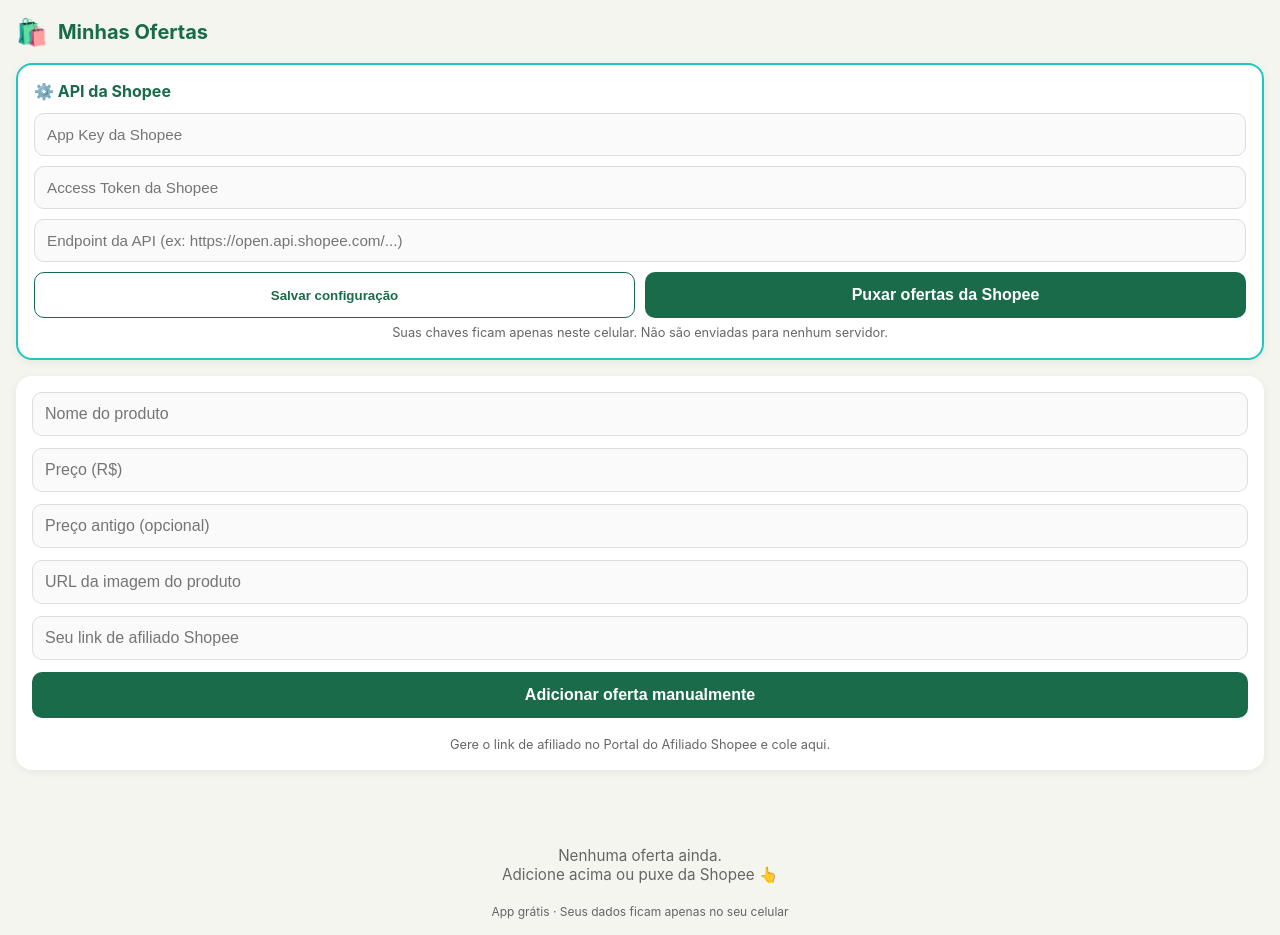
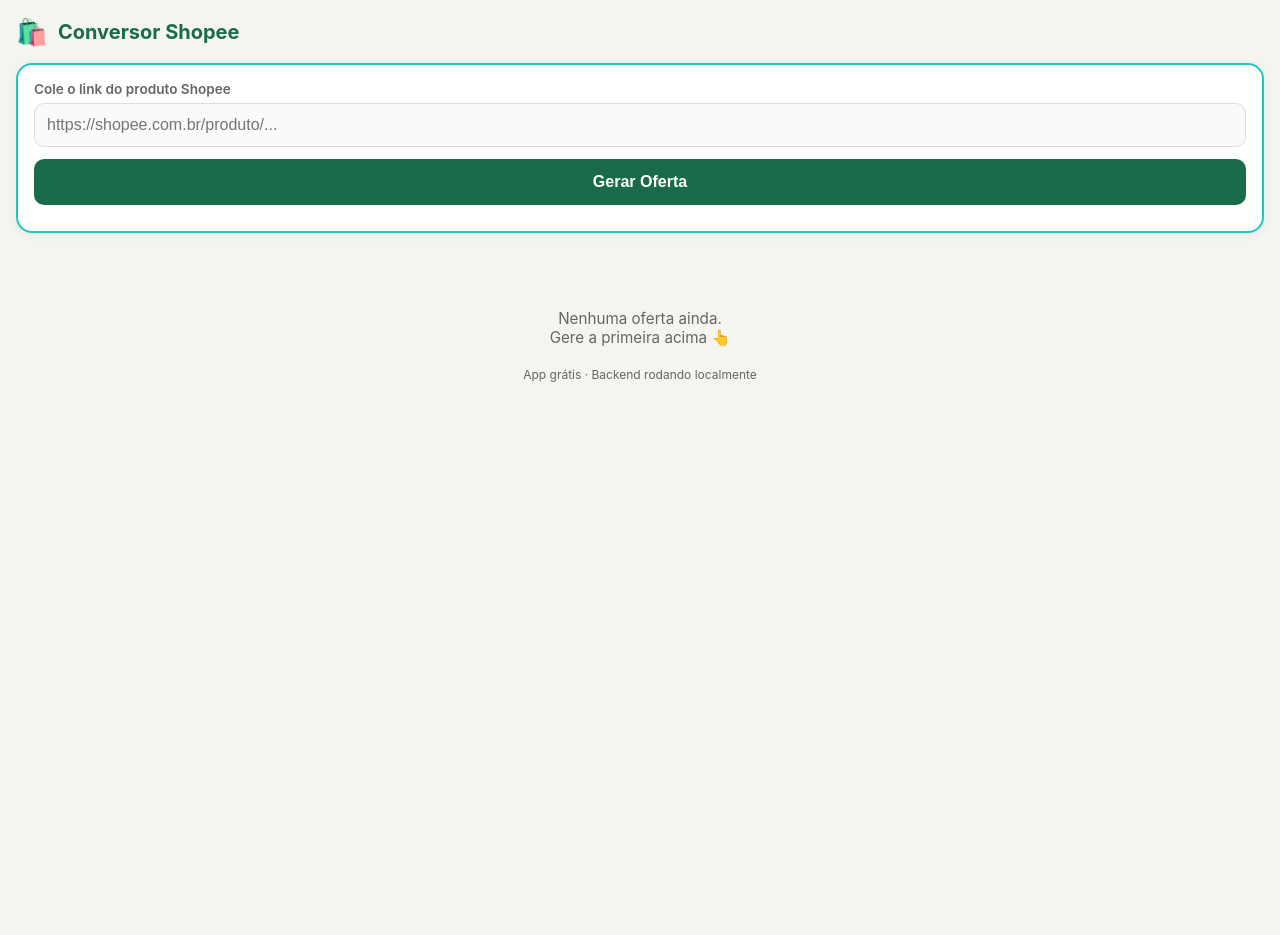
Before and after one commit to lanemendesfranco-debug/minhas-ofertas, a plain HTML site: page index.html in a window 1280 px wide. After the commit the page ends 800 px from the top, so only its background shows below. Drawn offline with Linux system fonts and the light colour scheme.

Commit message:
Add files via upload

```diff
--- a/index.html
+++ b/index.html
@@ -5,7 +5,7 @@
 <meta name="viewport" content="width=device-width, initial-scale=1.0, maximum-scale=1.0, user-scalable=no">
 <meta name="theme-color" content="#1A6B4A">
 <meta name="apple-mobile-web-app-capable" content="yes">
-<title>Minhas Ofertas Shopee</title>
+<title>Conversor Shopee</title>
 <style>
   :root { --verde: #1A6B4A; --turquesa: #1DC8C0; --branco-off: #F3F5EE; --cinza: #666; }
   * { box-sizing: border-box; margin: 0; padding: 0; }
@@ -13,28 +13,32 @@
   header { display: flex; align-items: center; gap: 10px; margin-bottom: 16px; }
   h1 { font-size: 1.25rem; color: var(--verde); font-weight: 700; }
 
-  /* Config API - VISÍVEL no topo */
-  #config { background: #fff; padding: 16px; border-radius: 16px; box-shadow: 0 2px 10px rgba(0,0,0,0.06); margin-bottom: 16px; border: 2px solid var(--turquesa); }
-  .config-header { display: flex; justify-content: space-between; align-items: center; margin-bottom: 12px; }
-  .config-header h2 { font-size: 1rem; color: var(--verde); }
-  .config-grid { display: grid; grid-template-columns: 1fr; gap: 10px; }
-  .config-grid input { width: 100%; padding: 12px; border: 1px solid #ddd; border-radius: 10px; font-size: 0.95rem; background: #fafafa; }
-  .config-grid input:focus { outline: 2px solid var(--turquesa); border-color: var(--turquesa); background: #fff; }
-  .botoes-config { display: grid; grid-template-columns: 1fr 1fr; gap: 10px; margin-top: 10px; }
-  .btn-outline { padding: 12px; border: 1px solid var(--verde); border-radius: 10px; background: transparent; color: var(--verde); font-weight: 700; cursor: pointer; }
-  .btn-outline:active { background: #e8f5ee; }
-  .aviso { font-size: 0.78rem; color: #e57373; margin-top: 8px; display: none; }
-  .aviso.mostrar { display: block; }
+  #conversor { background: #fff; padding: 16px; border-radius: 16px; box-shadow: 0 2px 10px rgba(0,0,0,0.06); margin-bottom: 16px; border: 2px solid var(--turquesa); }
+  .input-group { margin-bottom: 12px; }
+  .input-group label { display: block; font-size: 0.85rem; color: var(--cinza); margin-bottom: 6px; font-weight: 600; }
+  .input-group input { width: 100%; padding: 12px; border: 1px solid #ddd; border-radius: 10px; font-size: 1rem; background: #fafafa; }
+  .input-group input:focus { outline: 2px solid var(--turquesa); border-color: var(--turquesa); background: #fff; }
+  .btn-gerar { width: 100%; padding: 14px; border: none; border-radius: 10px; background: var(--verde); color: #fff; font-weight: 700; font-size: 1rem; cursor: pointer; margin-bottom: 10px; }
+  .btn-gerar:active { opacity: 0.9; }
+  .btn-gerar:disabled { background: #ccc; cursor: not-allowed; }
 
-  form { background: #fff; padding: 16px; border-radius: 16px; box-shadow: 0 2px 10px rgba(0,0,0,0.06); margin-bottom: 16px; display: grid; grid-template-columns: 1fr; gap: 12px; }
-  input { width: 100%; padding: 12px; border: 1px solid #ddd; border-radius: 10px; font-size: 1rem; background: #fafafa; }
-  input:focus { outline: 2px solid var(--turquesa); border-color: var(--turquesa); background: #fff; }
-  button.primary { padding: 14px; border: none; border-radius: 10px; background: var(--verde); color: #fff; font-weight: 700; font-size: 1rem; cursor: pointer; }
-  button.primary:active { opacity: 0.9; }
+  #resultado { margin-top: 12px; padding: 14px; background: #e8f5ee; border-radius: 12px; display: none; }
+  #resultado.mostrar { display: block; }
+  .resultado-titulo { font-size: 1rem; font-weight: 800; color: var(--verde); margin-bottom: 6px; }
+  .resultado-precos { display: flex; gap: 8px; align-items: baseline; margin-bottom: 8px; font-size: 0.9rem; }
+  .preco-atual { font-weight: 800; color: var(--verde); }
+  .preco-antigo { color: #999; text-decoration: line-through; }
+  .resultado-imagem { width: 100%; height: 150px; object-fit: cover; border-radius: 10px; background: #ddd; margin-bottom: 10px; display: block; }
+  .resultado-link { font-size: 0.85rem; color: #333; word-break: break-all; background: #fff; padding: 10px; border-radius: 8px; margin-bottom: 10px; border: 1px dashed var(--turquesa); }
+  .acoes-resultado { display: grid; grid-template-columns: 1fr 1fr; gap: 10px; }
+  .acao { padding: 11px; border: none; border-radius: 10px; font-weight: 700; font-size: 0.85rem; cursor: pointer; }
+  .whatsapp { background: #25D366; color: #fff; }
+  .whatsapp:active { opacity: 0.9; }
+  .copiar { background: var(--turquesa); color: #fff; }
+  .copiar:active { opacity: 0.9; }
 
   #lista { display: grid; grid-template-columns: 1fr; gap: 12px; }
   .card { background: #fff; border-radius: 16px; padding: 14px; box-shadow: 0 2px 10px rgba(0,0,0,0.06); position: relative; overflow: hidden; }
-  .card.importado { border-left: 4px solid var(--turquesa); }
   .card img { width: 100%; height: 150px; object-fit: cover; border-radius: 10px; background: #e8f5ee; display: block; }
   .sem-img { width: 100%; height: 150px; background: #e8f5ee; border-radius: 10px; display: flex; align-items: center; justify-content: center; color: #aaa; font-size: 0.85rem; }
   .remover { position: absolute; top: 10px; right: 10px; background: rgba(0,0,0,0.15); color: #fff; border: none; border-radius: 50%; width: 30px; height: 30px; font-size: 1.4rem; line-height: 1; cursor: pointer; display: flex; align-items: center; justify-content: center; }
@@ -44,209 +48,193 @@
   .preco-antigo { font-size: 0.85rem; color: #999; text-decoration: line-through; }
   .desconto { font-size: 0.78rem; background: #e0f7f6; color: var(--turquesa); padding: 3px 8px; border-radius: 6px; font-weight: 700; display: inline-block; margin-bottom: 8px; }
   .acoes { display: grid; grid-template-columns: 1fr 1fr; gap: 10px; margin-top: 6px; }
-  .acoes button { padding: 11px; border: none; border-radius: 10px; font-weight: 700; font-size: 0.85rem; cursor: pointer; }
-  .whatsapp { background: #25D366; color: #fff; }
-  .whatsapp:active { opacity: 0.9; }
-  .copiar { background: var(--turquesa); color: #fff; }
-  .copiar:active { opacity: 0.9; }
+  .acao { padding: 11px; border: none; border-radius: 10px; font-weight: 700; font-size: 0.85rem; cursor: pointer; }
+  .whatsapp-card { background: #25D366; color: #fff; }
+  .whatsapp-card:active { opacity: 0.9; }
+  .copiar-card { background: var(--turquesa); color: #fff; }
+  .copiar-card:active { opacity: 0.9; }
 
   .vazio { text-align: center; color: var(--cinza); margin-top: 60px; font-size: 0.95rem; }
-  .dica { font-size: 0.8rem; color: var(--cinza); margin-top: 6px; text-align: center; line-height: 1.4; }
-  .rodape { text-align: center; margin-top: 20px; font-size: 0.75rem; color: var(--cinza); }
   .status { margin-bottom: 10px; font-size: 0.85rem; }
   .status.ok { color: #2e7d32; }
   .status.erro { color: #e57373; }
+  .rodape { text-align: center; margin-top: 20px; font-size: 0.75rem; color: var(--cinza); }
 </style>
 </head>
 <body>
 
 <header>
   <span style="font-size:1.6rem;">🛍️</span>
-  <h1>Minhas Ofertas</h1>
+  <h1>Conversor Shopee</h1>
 </header>
 
-<!-- CONFIG DA API - VISÍVEL -->
-<section id="config">
-  <div class="config-header">
-    <h2>⚙️ API da Shopee</h2>
+<section id="conversor">
+  <div class="input-group">
+    <label>Cole o link do produto Shopee</label>
+    <input type="text" id="linkProduto" placeholder="https://shopee.com.br/produto/...">
   </div>
-  <div class="config-grid">
-    <input type="text" id="apiAppKey" placeholder="App Key da Shopee">
-    <input type="text" id="apiAccessToken" placeholder="Access Token da Shopee">
-    <input type="text" id="apiEndpoint" placeholder="Endpoint da API (ex: https://open.api.shopee.com/...)">
+  <button class="btn-gerar" id="btnGerar" onclick="gerarOferta()">Gerar Oferta</button>
+  <div id="status"></div>
+  <div id="resultado">
+    <img id="resImg" class="resultado-imagem">
+    <div class="resultado-titulo" id="resTitulo"></div>
+    <div class="resultado-precos">
+      <span class="preco-atual" id="resPreco"></span>
+      <span class="preco-antigo" id="resPrecoAntigo"></span>
+    </div>
+    <div class="resultado-link" id="resLink"></div>
+    <div class="acoes-resultado">
+      <button class="acao whatsapp" onclick="compartilharResultado()">WhatsApp Status</button>
+      <button class="acao copiar" onclick="copiarResultado()">Copiar link</button>
+    </div>
   </div>
-  <div class="botoes-config">
-    <button class="btn-outline" onclick="salvarConfig()">Salvar configuração</button>
-    <button class="primary" onclick="buscarOfertasShopee()">Puxar ofertas da Shopee</button>
-  </div>
-  <div id="avisoCors" class="aviso">⚠️ Se aparecer erro de CORS, a Shopee bloqueou chamada direta do navegador. Continue adicionando manualmente.</div>
-  <p class="dica">Suas chaves ficam apenas neste celular. Não são enviadas para nenhum servidor.</p>
 </section>
 
-<!-- FORM MANUAL -->
-<form id="form">
-  <input type="text" id="nome" placeholder="Nome do produto" required maxlength="80">
-  <input type="number" id="preco" placeholder="Preço (R$)" step="0.01" required min="0">
-  <input type="number" id="precoAntigo" placeholder="Preço antigo (opcional)" step="0.01" min="0">
-  <input type="text" id="imagem" placeholder="URL da imagem do produto">
-  <input type="text" id="link" placeholder="Seu link de afiliado Shopee" required>
-  <button type="submit" class="primary">Adicionar oferta manualmente</button>
-  <p class="dica">Gere o link de afiliado no Portal do Afiliado Shopee e cole aqui.</p>
-</form>
-
-<div id="status"></div>
 <div id="lista"></div>
 
-<div class="rodape">App grátis · Seus dados ficam apenas no seu celular</div>
+<div class="rodape">App grátis · Backend rodando localmente</div>
 
 <script>
-  const statusEl = document.getElementById('status');
-  const lista = document.getElementById('lista');
-  const avisoCors = document.getElementById('avisoCors');
+  let ofertas = JSON.parse(localStorage.getItem('ofertasConversor')) || [];
+  const BACKEND = 'http://localhost:5000/converter';
 
-  let ofertas = JSON.parse(localStorage.getItem('minhasOfertas')) || [];
-  let config = JSON.parse(localStorage.getItem('configShopee')) || {};
+  function status(msg, tipo) {
+    const el = document.getElementById('status');
+    el.textContent = msg;
+    el.className = 'status ' + tipo;
+  }
 
-  if (config.appKey) document.getElementById('apiAppKey').value = config.appKey;
-  if (config.accessToken) document.getElementById('apiAccessToken').value = config.accessToken;
-  if (config.endpoint) document.getElementById('apiEndpoint').value = config.endpoint;
+  async function gerarOferta() {
+    const input = document.getElementById('linkProduto');
+    const url = input.value.trim();
+    const btn = document.getElementById('btnGerar');
 
-  function salvarConfig() {
-    config = {
-      appKey: document.getElementById('apiAppKey').value.trim(),
-      accessToken: document.getElementById('apiAccessToken').value.trim(),
-      endpoint: document.getElementById('apiEndpoint').value.trim()
-    };
-    localStorage.setItem('configShopee', JSON.stringify(config));
-    if (!config.appKey || !config.accessToken) {
-      status('Preencha App Key e Access Token.', 'erro');
+    if (!url) { alert('Cole um link do produto primeiro.'); return; }
+
+    btn.textContent = 'Gerando...';
+    btn.disabled = true;
+    status('Conversando com a Shopee...', 'ok');
+
+    try {
+      const resposta = await fetch(BACKEND, {
+        method: 'POST',
+        headers: { 'Content-Type': 'application/json' },
+        body: JSON.stringify({ url })
+      });
+
+      if (!resposta.ok) throw new Error('Erro ' + resposta.status);
+
+      const dados = await resposta.json();
+
+      if (dados.erro) throw new Error(dados.erro);
+
+      // Mostra resultado na tela
+      document.getElementById('resTitulo').textContent = dados.titulo || 'Produto Shopee';
+      document.getElementById('resPreco').textContent = 'R$ ' + (dados.preco ?? 0).toFixed(2);
+      const antigoEl = document.getElementById('resPrecoAntigo');
+      if (dados.preco_antigo) {
+        antigoEl.textContent = 'R$ ' + dados.preco_antigo.toFixed(2);
+        antigoEl.style.display = 'inline';
+      } else {
+        antigoEl.style.display = 'none';
+      }
+      document.getElementById('resLink').textContent = dados.link_afiliado || 'Link não gerado';
+      document.getElementById('resImg').src = dados.imagem || 'https://via.placeholder.com/300';
+      document.getElementById('resImg').onerror = function() {
+        this.src = 'https://via.placeholder.com/300';
+      };
+      document.getElementById('resultado').classList.add('mostrar');
+
+      // Adiciona à lista
+      const desconto = dados.preco_antigo && dados.preco < dados.preco_antigo
+        ? Math.round(((dados.preco_antigo - dados.preco) / dados.preco_antigo) * 100)
+        : null;
+
+      const oferta = {
+        nome: dados.titulo || 'Produto Shopee',
+        preco: dados.preco ?? 0,
+        precoAntigo: dados.preco_antigo || null,
+        imagem: dados.imagem || null,
+        link: dados.link_afiliado || url,
+        desconto,
+        data: new Date().toISOString()
+      };
+      ofertas.unshift(oferta);
+      localStorage.setItem('ofertasConversor', JSON.stringify(ofertas));
+      renderLista();
+
+      status('Oferta gerada com sucesso!', 'ok');
+      input.value = '';
+
+    } catch (erro) {
+      console.error(erro);
+      status('Erro: ' + erro.message, 'erro');
+    } finally {
+      btn.textContent = 'Gerar Oferta';
+      btn.disabled = false;
+    }
+  }
+
+  function renderLista() {
+    const lista = document.getElementById('lista');
+    lista.innerHTML = '';
+    if (ofertas.length === 0) {
+      lista.innerHTML = '<p class="vazio">Nenhuma oferta ainda.<br>Gere a primeira acima 👆</p>';
       return;
     }
-    status('Configuração salva.', 'ok');
-  }
-
-  function desconto(atual, antigo) { if (!antigo || atual >= antigo) return null; return Math.round(((antigo - atual) / antigo) * 100); }
-
-  function render() {
-    lista.innerHTML = '';
-    if (ofertas.length === 0) { lista.innerHTML = '<p class="vazio">Nenhuma oferta ainda.<br>Adicione acima ou puxe da Shopee 👆</p>'; return; }
     ofertas.forEach((o, i) => {
-      const d = desconto(o.preco, o.precoAntigo);
       const card = document.createElement('div');
-      card.className = 'card' + (o.importado ? ' importado' : '');
+      card.className = 'card';
       card.innerHTML = `
         ${o.imagem ? `<img src="${o.imagem}" alt="${o.nome}" onerror="this.parentElement.innerHTML='<div class=\\'sem-img\\'>Sem imagem</div>'">` : '<div class="sem-img">Sem imagem</div>'}
         <button class="remover" onclick="remover(${i})" aria-label="Remover">×</button>
         <h3>${escapeHtml(o.nome)}</h3>
-        <div class="precos"><span class="preco-atual">R$ ${Number(o.preco).toFixed(2)}</span>${o.precoAntigo ? `<span class="preco-antigo">R$ ${Number(o.precoAntigo).toFixed(2)}</span>` : ''}</div>
-        ${d ? `<span class="desconto">-${d}%</span>` : ''}
+        <div class="precos"><span class="preco-atual">R$ ${o.preco.toFixed(2)}</span>${o.precoAntigo ? `<span class="preco-antigo">R$ ${o.precoAntigo.toFixed(2)}</span>` : ''}</div>
+        ${o.desconto ? `<span class="desconto">-${o.desconto}%</span>` : ''}
         <div class="acoes">
-          <button class="whatsapp" onclick="abrirWhatsApp('${escapeHtml(o.nome)}', '${o.link}')">WhatsApp Status</button>
-          <button class="copiar" onclick="copiar('${o.link}')">Copiar link</button>
+          <button class="acao whatsapp-card" onclick="abrirWhatsApp('${escapeHtml(o.nome)}', '${o.link}')">WhatsApp Status</button>
+          <button class="acao copiar-card" onclick="copiar('${o.link}')">Copiar link</button>
         </div>
       `;
       lista.appendChild(card);
     });
   }
 
-  document.getElementById('form').onsubmit = (e) => {
-    e.preventDefault();
-    const preco = parseFloat(document.getElementById('preco').value) || 0;
-    const precoAntigo = document.getElementById('precoAntigo').value ? parseFloat(document.getElementById('precoAntigo').value) : null;
-    const oferta = {
-      nome: document.getElementById('nome').value.trim(),
-      preco, precoAntigo,
-      imagem: document.getElementById('imagem').value.trim() || null,
-      link: document.getElementById('link').value.trim(),
-      importado: false,
-      data: new Date().toISOString()
-    };
-    if (!oferta.nome || !oferta.link) { alert('Preencha nome e link.'); return; }
-    ofertas.unshift(oferta);
-    salvar();
-    document.getElementById('form').reset();
-  };
-
-  async function buscarOfertasShopee() {
-    if (!config.appKey || !config.accessToken || !config.endpoint) {
-      status('Preencha todos os campos da API antes de buscar.', 'erro');
-      return;
-    }
-
-    status('Buscando ofertas da Shopee...', 'ok');
-
-    try {
-      const url = config.endpoint +
-        (config.endpoint.includes('?') ? '&' : '?') +
-        'app_key=' + encodeURIComponent(config.appKey) +
-        '&access_token=' + encodeURIComponent(config.accessToken);
-
-      const resposta = await fetch(url, {
-        method: 'GET',
-        headers: {
-          'Authorization': 'Bearer ' + config.accessToken,
-          'Content-Type': 'application/json'
-        }
-      });
-
-      if (!resposta.ok) throw new Error('HTTP ' + resposta.status);
-
-      const dados = await resposta.json();
-      const produtos = dados.products || dados.data || dados.items || [];
-
-      let adicionados = 0;
-      produtos.forEach(p => {
-        const nome = p.name || p.product_name || 'Produto Shopee';
-        const preco = Number(p.price || p.current_price || 0);
-        const precoAntigo = Number(p.original_price || p.price_before || 0) || null;
-        const imagem = p.image || p.image_url || p.thumbnail || null;
-        const link = p.affiliate_link || p.short_link || p.url || null;
-
-        if (!nome || !link) return;
-
-        ofertas.unshift({
-          nome, preco, precoAntigo, imagem, link,
-          importado: true,
-          data: new Date().toISOString()
-        });
-        adicionados++;
-      });
-
-      salvar();
-      status(`✅ ${adicionados} oferta(s) importada(s) da Shopee.`, 'ok');
-      avisoCors.classList.remove('mostrar');
-
-    } catch (erro) {
-      console.error(erro);
-      avisoCors.classList.add('mostrar');
-      if (erro.name === 'TypeError') {
-        status('Erro de CORS: a Shopee bloqueou chamada direta do navegador. Adicione ofertas manualmente.', 'erro');
-      } else {
-        status('Erro: ' + erro.message, 'erro');
-      }
+  function remover(i) {
+    if (confirm('Remover esta oferta?')) {
+      ofertas.splice(i, 1);
+      localStorage.setItem('ofertasConversor', JSON.stringify(ofertas));
+      renderLista();
     }
   }
 
-  window.remover = (i) => { if (confirm('Remover esta oferta?')) { ofertas.splice(i, 1); salvar(); } };
-
-  window.copiar = async (link) => {
+  async function copiar(link) {
     try { await navigator.clipboard.writeText(link); } catch {}
     const btn = event.currentTarget;
     const original = btn.textContent;
     btn.textContent = 'Copiado!';
     setTimeout(() => btn.textContent = original, 1500);
-  };
+  }
 
-  window.abrirWhatsApp = (nome, link) => {
+  function copiarResultado() {
+    const link = document.getElementById('resLink').textContent;
+    copiar(link);
+  }
+
+  function abrirWhatsApp(nome, link) {
     const texto = `🛒 ${nome}\n\n💰 Aproveite essa oferta!\n🔗 ${link}\n\n#Ofertas #Shopee`;
     window.open(`https://wa.me/?text=${encodeURIComponent(texto)}`, '_blank');
-  };
+  }
 
-  function salvar() { localStorage.setItem('minhasOfertas', JSON.stringify(ofertas)); render(); }
-  function status(msg, tipo) { statusEl.textContent = msg; statusEl.className = 'status ' + tipo; }
+  function compartilharResultado() {
+    const nome = document.getElementById('resTitulo').textContent;
+    const link = document.getElementById('resLink').textContent;
+    abrirWhatsApp(nome, link);
+  }
+
   function escapeHtml(t) { return String(t).replace(/"/g, '&quot;').replace(/'/g, '&#39;'); }
 
-  render();
+  renderLista();
 </script>
 
 </body>
```
